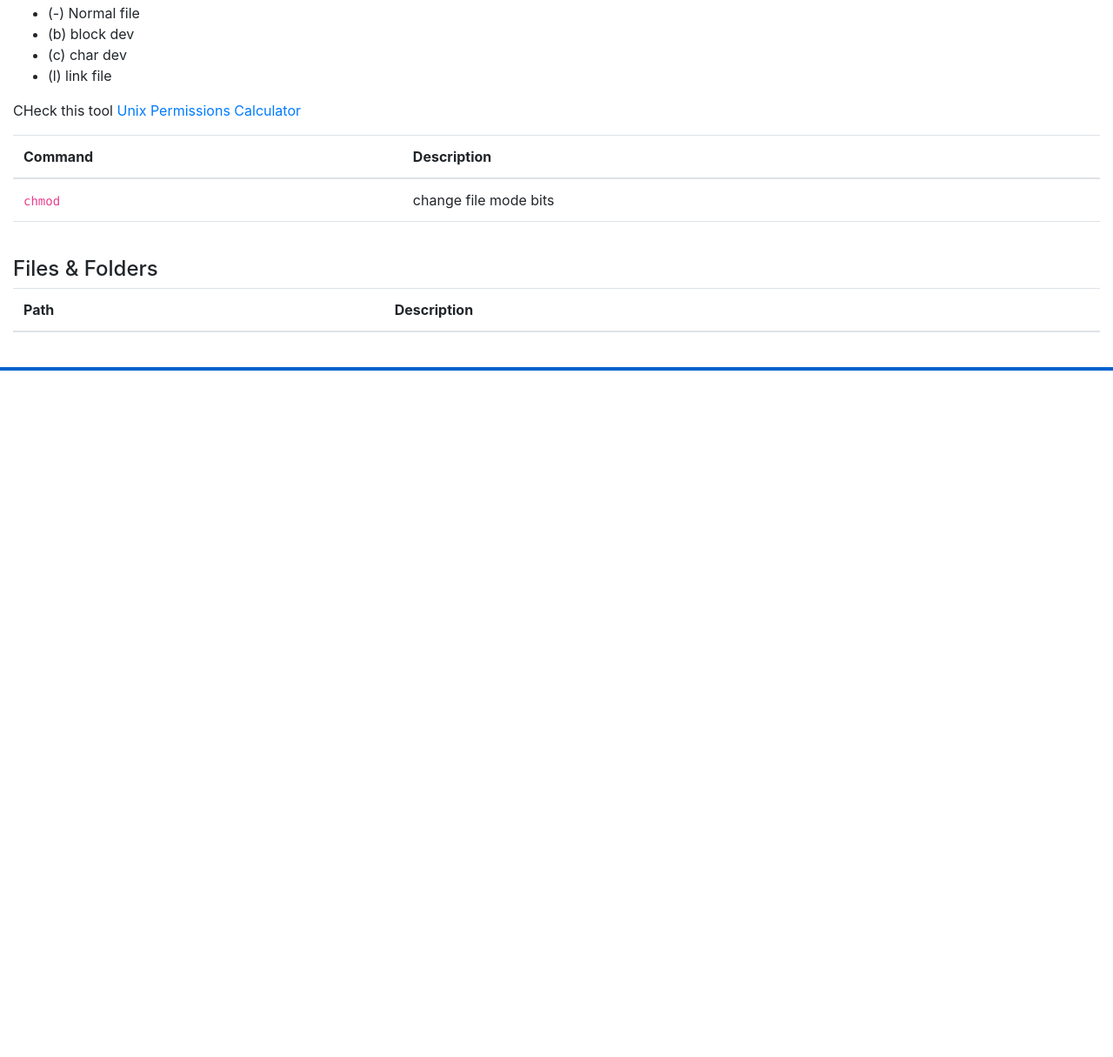
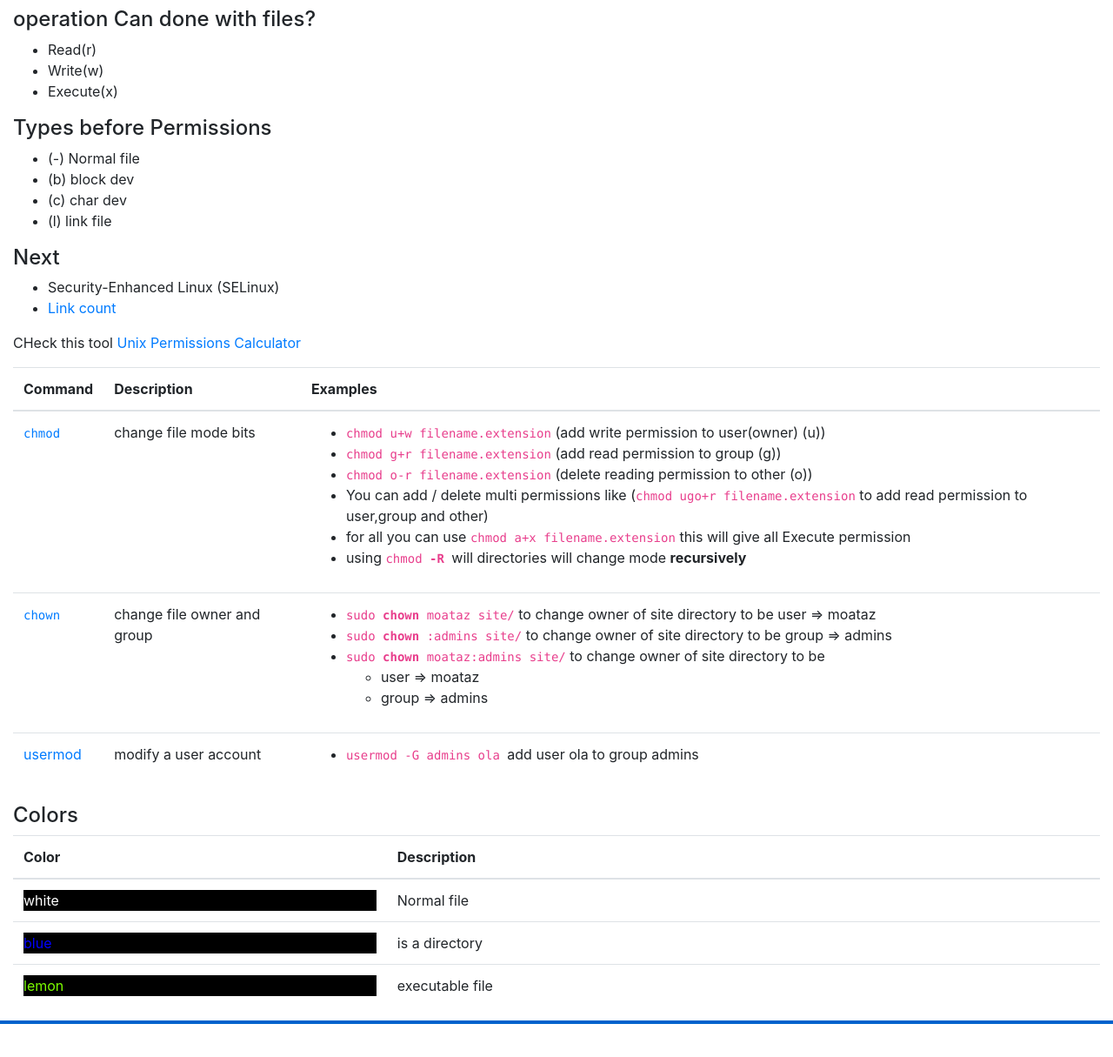
Before and after one commit to MoatazAbdAlmageed/LeanSummary, a website: page Linux/Linux System Administration/index..html in a window 1280 px wide. Shown: the part 1497-2712 px from the top of the page at 87% size. Before the commit the page ends 1971 px from the top, so only its background shows below. Drawn offline with nearby package versions, Linux system fonts and the light colour scheme.

Commit message:
Finalize day 5

```diff
--- a/Linux/Linux System Administration/index..html
+++ b/Linux/Linux System Administration/index..html
@@ -15,7 +15,31 @@
 <body>
 
 <div class="container-fluid">
+    <div class="row">
 
+        <table class="table table-{1:striped|sm|bordered|hover|inverse} table-inverse">
+            <thead class="thead-inverse|thead-default">
+            <tr>
+                <th>Command</th>
+                <th>Description</th>
+                <th>Examples</th>
+            </tr>
+            </thead>
+            <tbody>
+            <tr>
+                <td><code>su </code></td>
+                <td>
+                    change user ID or become superuser
+                </td>
+                <td>
+                    su moataz
+                </td>
+            </tr>
+
+            </tbody>
+        </table>
+
+    </div>
     <div class="row content">
         <div class="col-12">
             <h1>Day-4_FileSystem_Utilites_Cont</h1>
@@ -156,41 +180,121 @@
                 <li>(c) char dev</li>
                 <li>(l) link file</li>
             </ul>
+            <h4>Next</h4>
+            <ul>
+                <li>Security-Enhanced Linux (SELinux)</li>
+                <li><a href="http://www.theunixschool.com/2012/10/link-count-file-vs-directory.html">Link count</a></li>
+            </ul>
             <p>CHeck this tool <a href="http://permissions-calculator.org/">Unix Permissions Calculator
             </a></p>
+
 
             <table class="table table-{1:striped|sm|bordered|hover|inverse} table-inverse">
                 <thead class="thead-inverse|thead-default">
                 <tr>
                     <th>Command</th>
                     <th>Description</th>
+                    <th>Examples</th>
                 </tr>
                 </thead>
                 <tbody>
                 <tr>
-                    <td><code>chmod</code></td>
-                    <td>change file mode bits</td>
+                    <td><code><a href="https://linux.die.net/man/1/chmod">chmod</a></code></td>
+                    <td>
+                        <p>change file mode bits</p>
+
+                    </td>
+
+                    <td>
+                        <ul>
+                            <li><code>chmod u+w filename.extension</code> (add write permission to user(owner) (u))</li>
+                            <li><code>chmod g+r filename.extension</code> (add read permission to group (g))</li>
+                            <li><code>chmod o-r filename.extension</code> (delete reading permission to other (o))</li>
+                            <li>You can add / delete multi permissions like (<code>chmod ugo+r filename.extension</code>
+                                to add read
+                                permission to user,group
+                                and other)
+                            </li>
+                            <li>for all you can use <code>chmod a+x filename.extension</code> this will give all Execute
+                                permission
+                            </li>
+                            <li>using <code>chmod <b>-R</b> </code> will directories will change mode <b>recursively</b>
+                            </li>
+                        </ul>
+                    </td>
                 </tr>
-                <td><code></code></td>
-                <td></td>
+                <tr>
+                    <td><code> <a href="https://linux.die.net/man/1/chown">chown</a></code></td>
+                    <td> change file owner and group</td>
+                    <td>
+                        <ul>
+                            <li><code>sudo <b>chown</b> moataz site/</code> to change owner of site directory to be user
+                                => moataz
+                            </li>
+
+                            <li><code>sudo <b>chown</b> :admins site/</code> to change owner of site directory to be
+                                group
+                                => admins
+                            </li>
+                            <li><code>sudo <b>chown</b> moataz:admins site/</code> to change owner of site directory to
+                                be
+                                <ul>
+                                    <li> user => moataz</li>
+                                    <li> group => admins</li>
+                                </ul>
+                            </li>
+
+                        </ul>
+                    </td>
                 </tr>
 
+
+                <tr>
+                    <td><a href="https://linux.die.net/man/8/usermod">
+                        <cod>usermod</cod>
+                    </a></td>
+                    <td>modify a user account</td>
+                    <td>
+                        <ul>
+                            <li><code> usermod -G admins ola
+                            </code> add user ola to group admins
+                            </li>
+                        </ul>
+                    </td>
+                </tr>
 
                 </tbody>
             </table>
 
-            <h4>Files & Folders</h4>
+            <h4>Colors</h4>
             <table class="table table-{1:striped|sm|bordered|hover|inverse} table-inverse">
                 <thead class="thead-inverse|thead-default">
                 <tr>
-                    <th>Path</th>
+                    <th>Color</th>
                     <th>Description</th>
                 </tr>
                 </thead>
                 <tbody>
                 <tr>
-                    <td><code> </code></td>
-                    <td></td>
+                    <td>
+                        <div style="background: black;color: white">white</div>
+                    </td>
+                    <td>Normal file</td>
+
+                </tr>
+                <tr>
+                    <td>
+                        <div style="background: black;color: blue">blue</div>
+                    </td>
+
+                    <td>is a directory</td>
+
+                </tr>
+                <tr>
+                    <td>
+                        <div style="background: black;color: lawngreen">lemon</div>
+                    </td>
+                    <td>executable file</td>
                 </tr>
 
 
```
